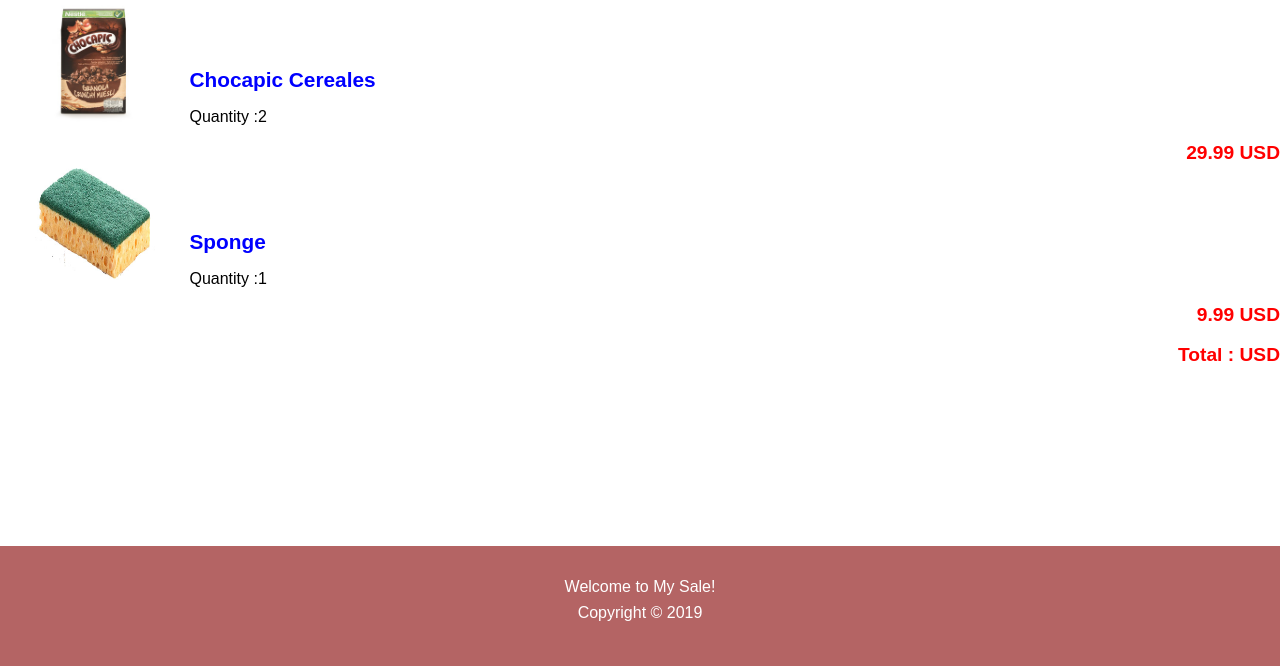
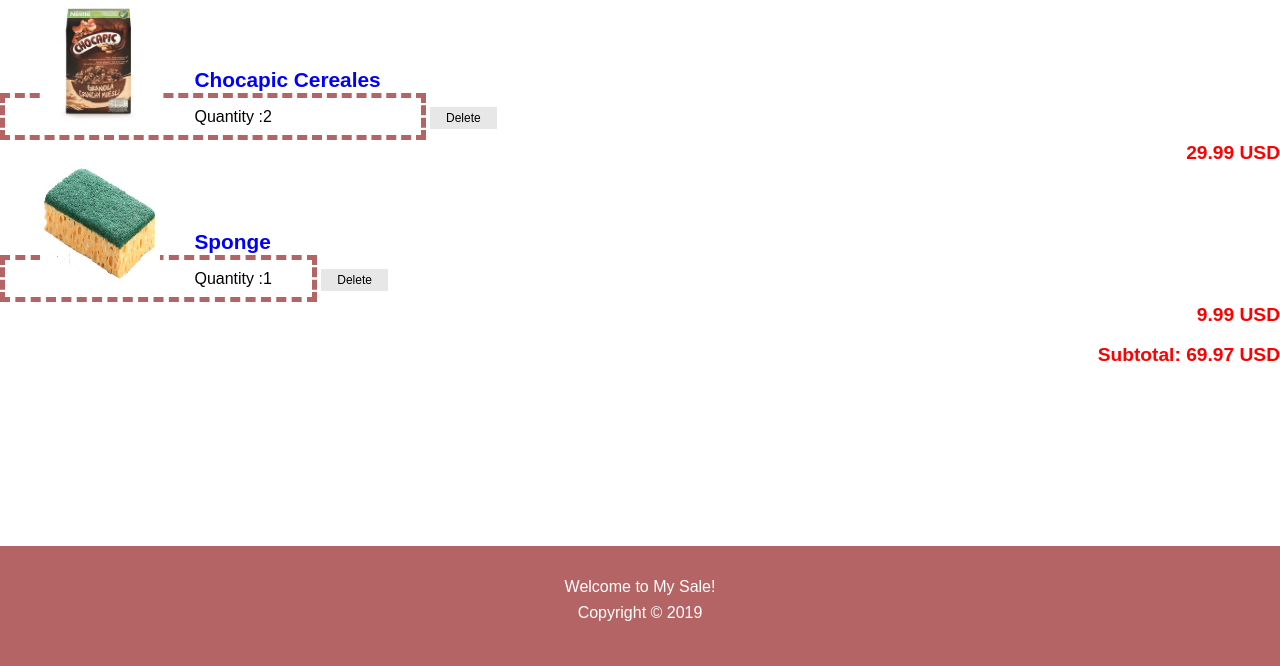
Before and after one commit to clem41/We_Sale, a PHP site: page /cart in a window 1280 px wide. Shown: the part 134-800 px from the top of the page. Run offline with PHP 8.4, Linux system fonts and the light colour scheme; data comes from the database, SQL or seed files in the repository.

Commit message:
add subtotal (works)

```diff
--- a/cart.css
+++ b/cart.css
@@ -1,6 +1,9 @@
 .boxProduct{
+border-style:dashed;
+border-width:5px;
+border-color: rgb(180,100,100);
 padding-top: 600px;
-border-width: 2px;
+
 padding: 10px;
 display: inline;position:relative;
 width: 200%
@@ -34,3 +37,21 @@ li{
 	text-align : right;
 
 }
+.button {
+	display:block;
+	margin: 0 auto;
+    background-color: #e7e7e7;
+    color: black;
+    border: none;
+	padding: 4px 8px;
+    text-align: center;
+    text-decoration: none;
+    display:block;
+    font-size: 12px;
+    cursor: pointer;
+}
+a.button{
+	display:inline;
+    text-align: center;
+    text-decoration: none;
+}
--- a/cart.php
+++ b/cart.php
@@ -23,6 +23,8 @@
 	}
 	else{
 		//var_dump($listOfOrdersInCart);
+		//initalise the sub total to cost
+		$subtotal = 0.0;
 		echo "Your cart";?>
 		<br>
 		<?php
@@ -44,10 +46,16 @@
     		<p>Quantity :<?php echo($Product['quantity']);?>
 
     			</div></li>
+    			<li><button class="button"><a class="button" href="cart.php">Delete</a></button></li>
     		<div class="productPrice">
     			<?php
     			$unitPriceProduct = getProductPrice($Product['product_id']);
-    			echo($unitPriceProduct[0]['unit_price']);?> USD
+    			echo($unitPriceProduct[0]['unit_price']);
+    			?> USD
+
+    			<?php $subtotal = ($subtotal+ (double)$Product['quantity']*(double)($unitPriceProduct[0]['unit_price']));
+    			?></div>
+
     			</div>
 
 			</div>
@@ -55,7 +63,7 @@
 		}
 	}?>
 	<br>
-	<div class="productPrice">Total : USD</div>
+	<div class="productPrice">Subtotal: <?php echo($subtotal);?> USD</div>
 <?php
 		include'footer.php';
 		?>
```
